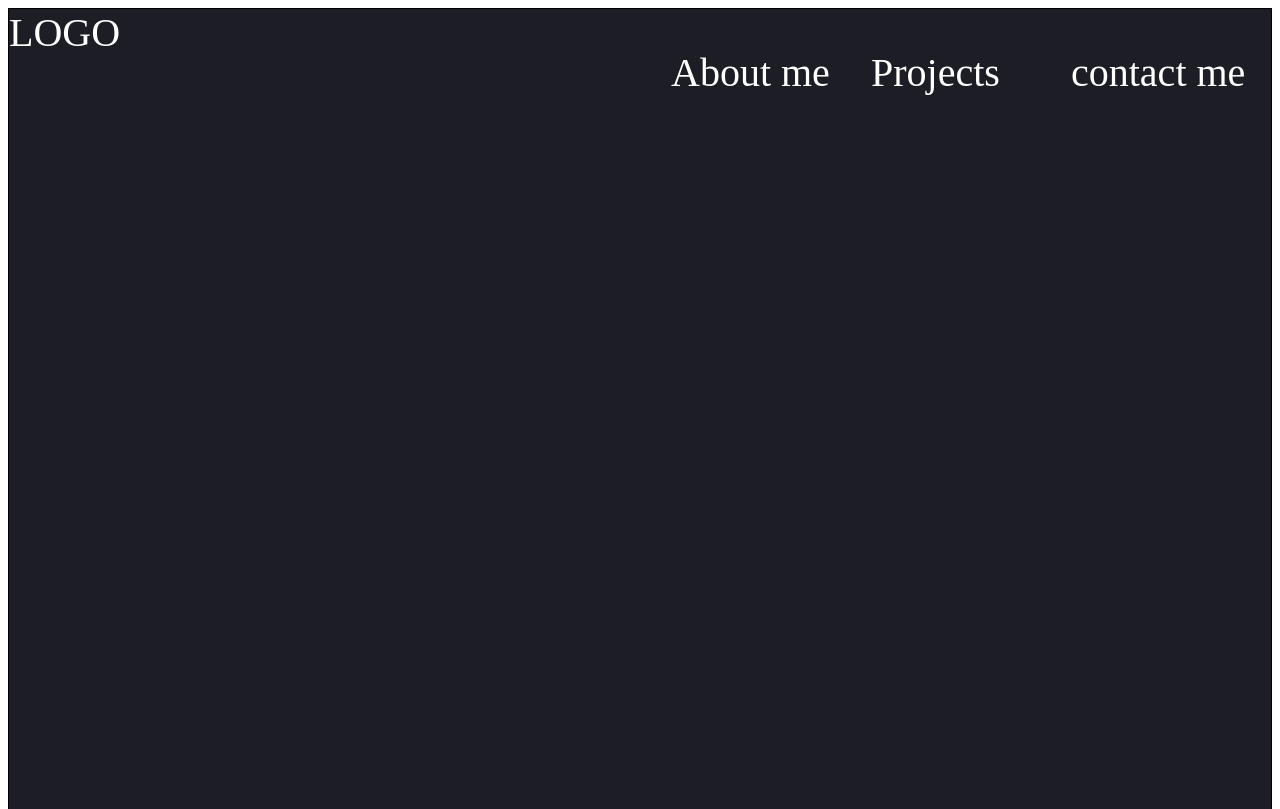
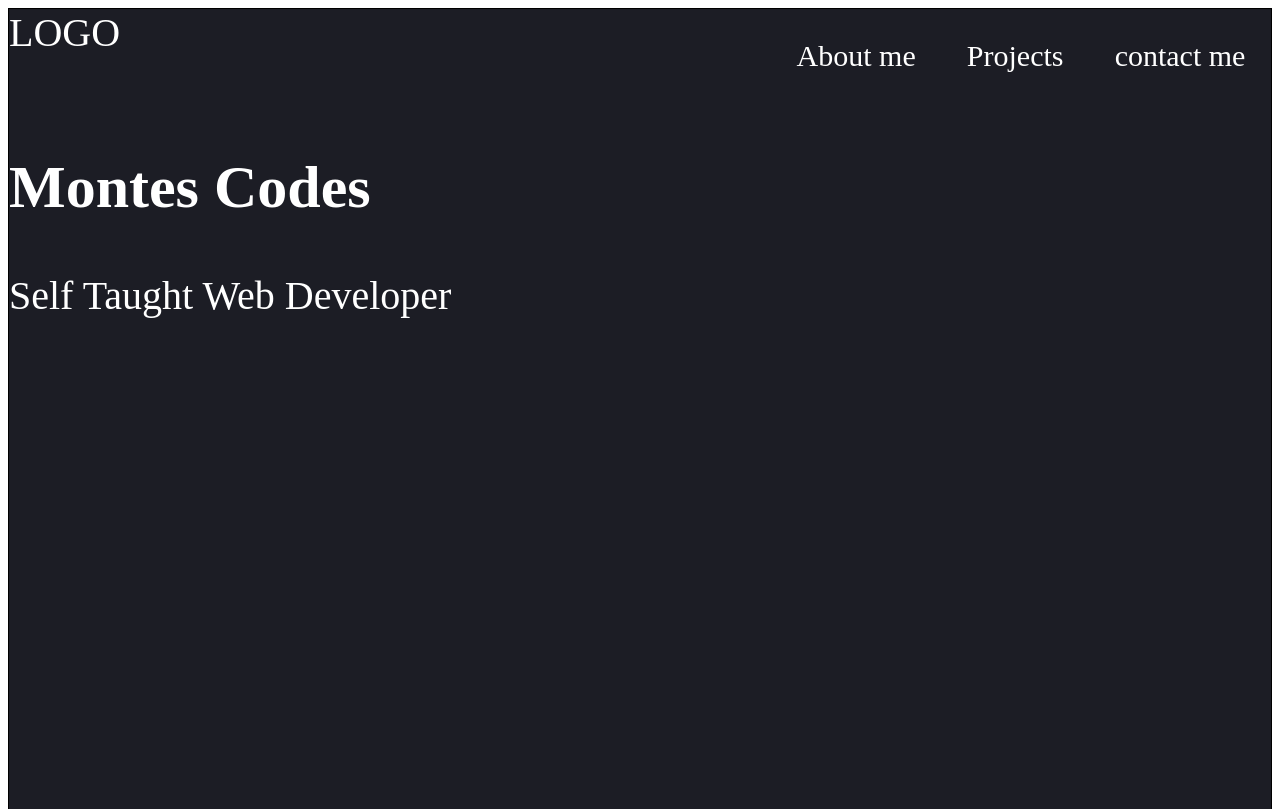
Before and after one commit to MontesCodes/buildaResponsiveOnlinePortfolioFromScratch, a plain HTML site: page index.html in a window 1280 px wide. Shown: the top 809 px of the page. Drawn offline with Linux system fonts and the light colour scheme.

Commit message:
updating HTML and CSS, MacBookPro desktop 6/6/22 #1

```diff
--- a/css/style.css
+++ b/css/style.css
@@ -24,9 +24,12 @@ nav {
 ul {
   display: flex;
   list-style-type: none;
+  width: 500px;
+  justify-content: space-around;
+  font-size: 30px;
 }
 
 li {
-  width: 200px;
+  /* width: 200px; */
   text-decoration: none;
 }
--- a/index.html
+++ b/index.html
@@ -17,6 +17,8 @@
           <li>contact me</li>
         </ul>
       </nav>
+      <h1>Montes Codes</h1>
+      <p>Self Taught Web Developer</p>
     </section>
     <section class="hero"></section>
     <section class="hero"></section>
```
